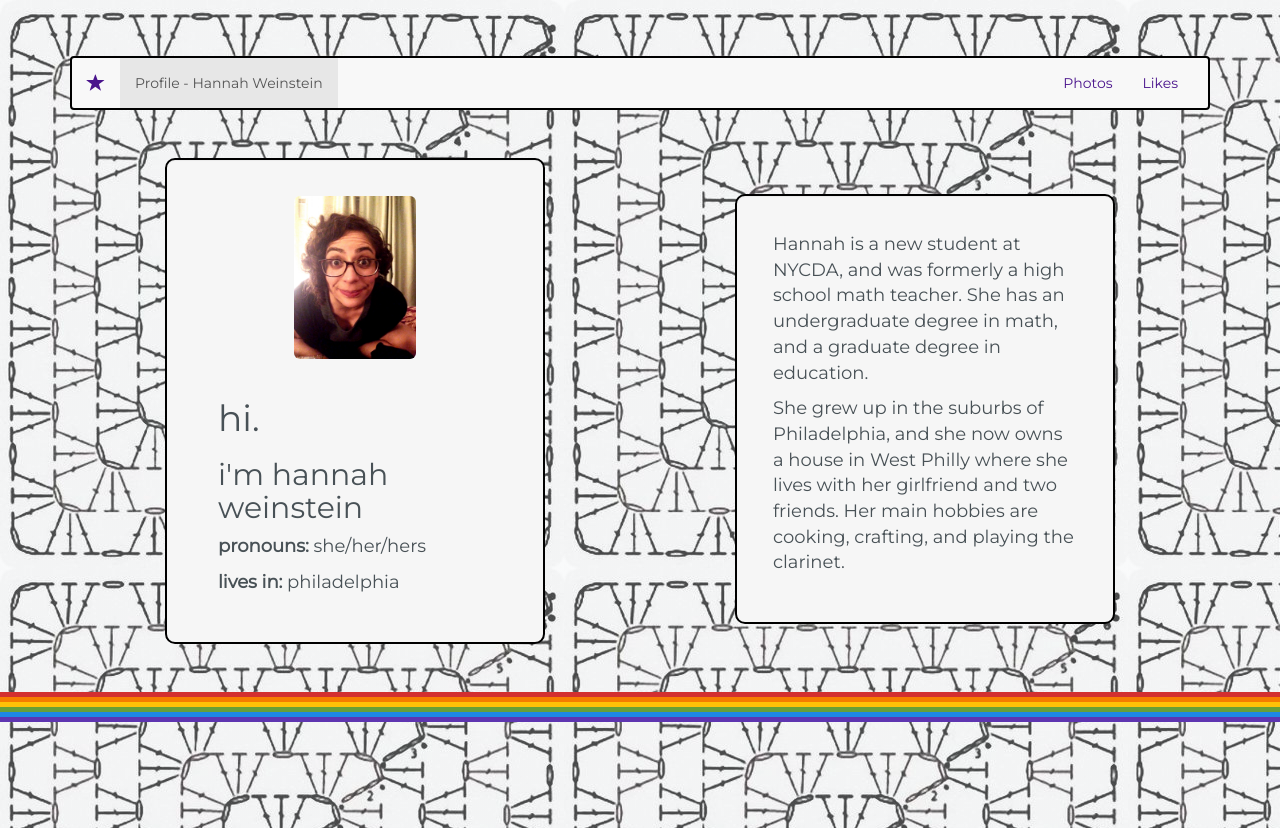
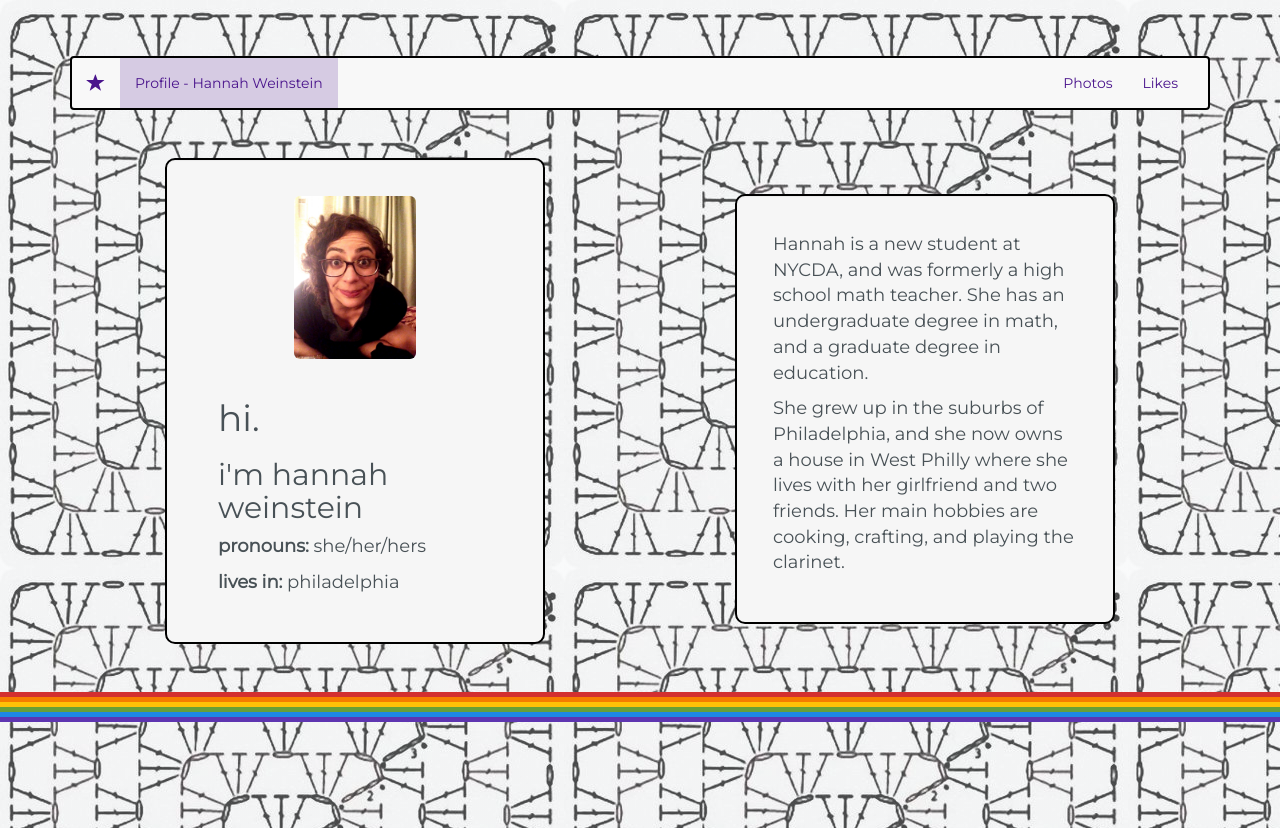
Before and after one commit to carpetofgreenness/profile-page, a plain HTML site: page index.html in a window 1280 px wide. In both pictures the pointer is over the link 228 px from the left and 83 px from the top of the page. Drawn offline with nearby package versions, Linux system fonts and the light colour scheme; a web font is replaced by a local one.

Commit message:
fixed colors of active hover nav tab

```diff
--- a/assets/stylesheets/styles.css
+++ b/assets/stylesheets/styles.css
@@ -115,6 +115,11 @@ body {
 	color: rgb(246,246,246);
 }
 
+.navbar-default .navbar-nav > .active:hover > a{
+	background-color: rgba(74, 20, 140,.2);
+	color: rgb(74, 20, 140);
+}
+
 .navbar-default .navbar-brand {
 	color: #4A148C;
 }
```
